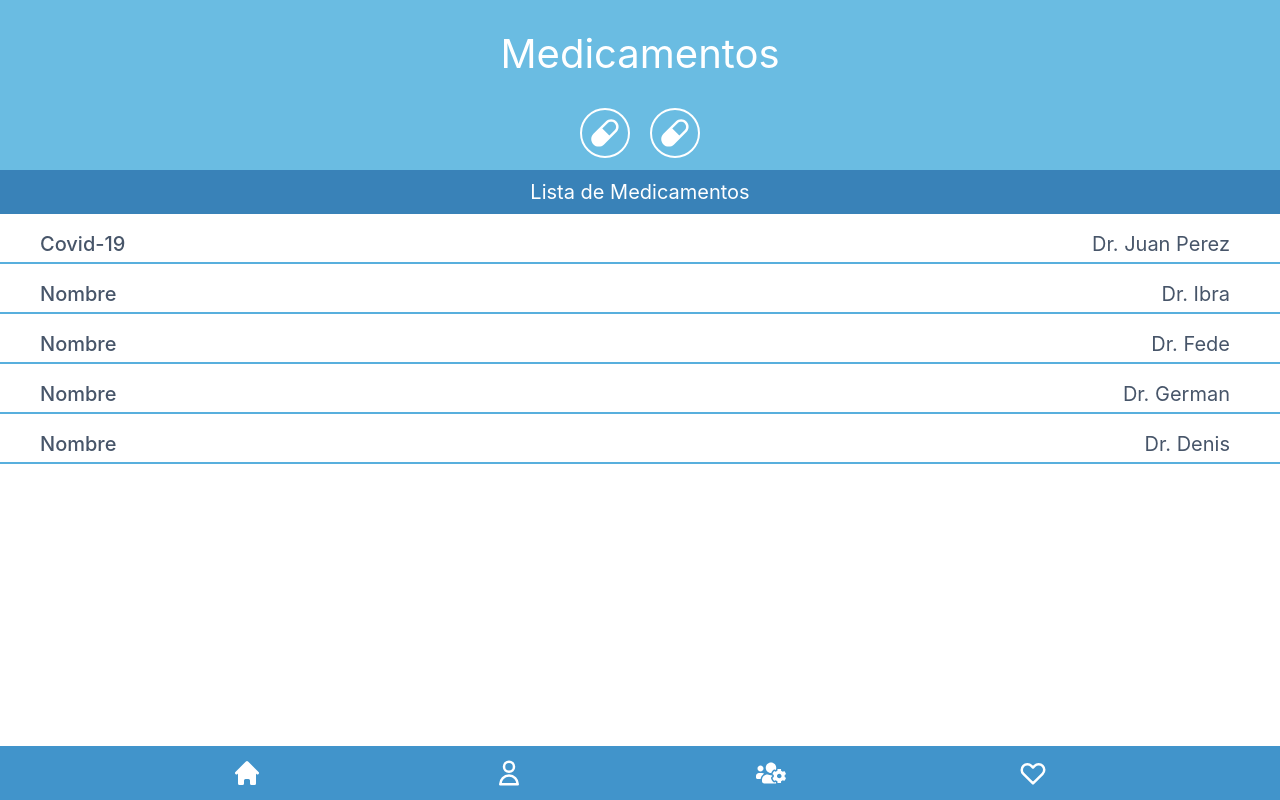
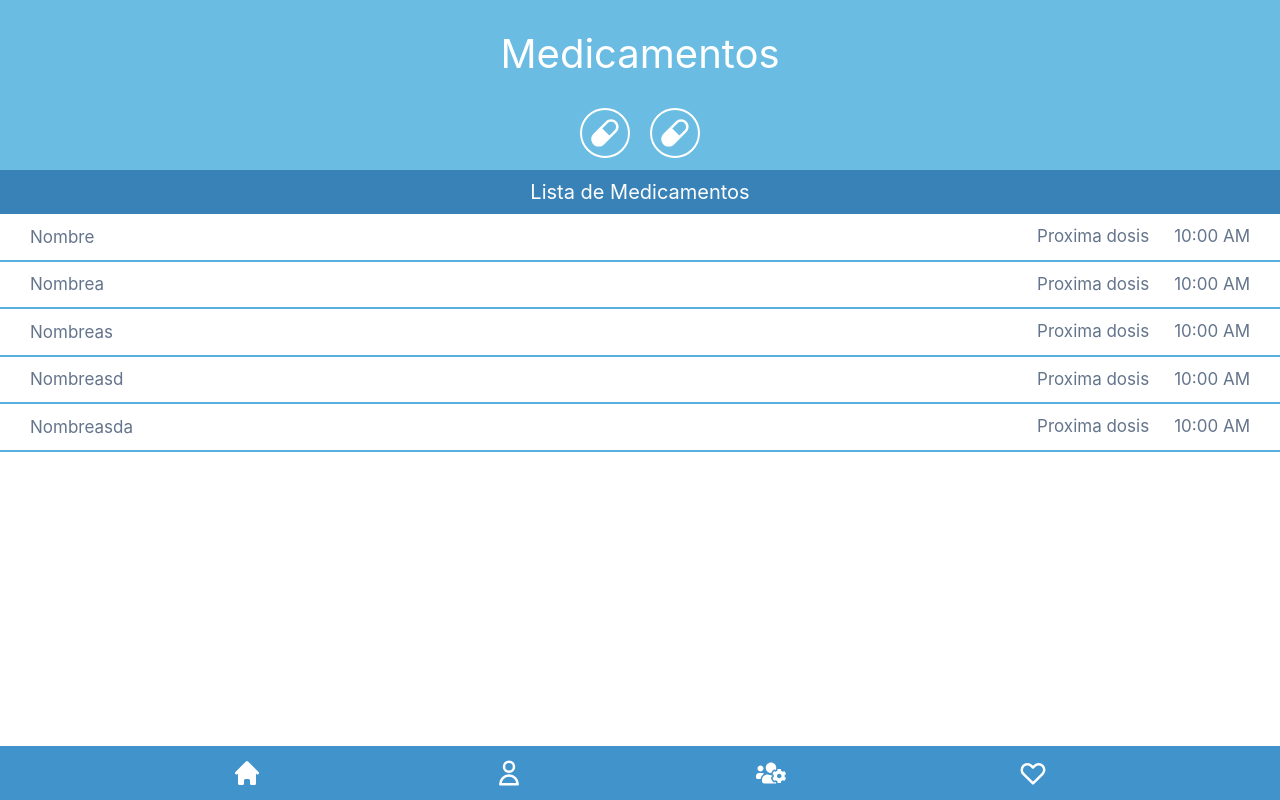
Before and after one commit to ArrascaetaFedericoIgnacio/SANVA-Proyect, a React (Vite) app in the folder client/: page /medicineslist in a window 1280 px wide. Built offline with nearby package versions, Linux system fonts and the light colour scheme.

Commit message:
list-complete

```diff
--- /dev/null
+++ b/client/src/components/AccordionMedic.jsx
@@ -0,0 +1,28 @@
+import { Collapse } from "react-collapse"
+
+const AccordionMedic = ({open, toggle, nombre, dosis, hora, cantidad, next}) => {
+   return (
+      <div className="bg-white border-b-2 border-[#58afdd]">
+         <div className="pt-[10px] flex justify-between pl-[30px] pr-[30px] items-center cursor-pointer text-slate-500"
+            onClick={toggle}
+         >
+            <p className="text-[17px] pb-[9px]">{nombre}</p>
+            <div className="flex gap-[25px]">
+            <p className={`text-[17px] pl-2.5 pb-[10px] ${open ? 'border-l-2 border-[#58afdd]' : ''}`}>{dosis}</p>
+            <p className="text-[17px] pb-[9px]">{hora}</p>
+            </div>
+         </div>
+         <Collapse isOpened={open}>
+            <div className="px-[30px] flex justify-between text-slate-500 text-[17px]">
+               <div className=""></div>
+               <div>
+                  <p className={`mr-[52px] pl-[11px] text-start w-[10rem] ${open ? 'border-l-2 border-[#58afdd]' : ''}`}>{cantidad}</p>
+                  <p className={`mr-[52px] pl-[11px] text-start w-[10rem] mb-2 ${open ? 'border-l-2 border-[#58afdd]' : ''}`}>{next}</p>
+               </div>
+            </div>
+         </Collapse>
+      </div>
+   )
+}
+
+export default AccordionMedic
--- a/client/src/components/AcordionLista.jsx
+++ b/client/src/components/AcordionLista.jsx
@@ -3,21 +3,18 @@ import { Collapse } from "react-collapse"
 const AccordionList = ({open, toggle, title, medico, medicamento, tratamiento}) => {
    return (
       <div className="bg-white border-b-2 border-[#58afdd]">
-         <div className="pt-[15px] pb-[3px] flex justify-between pl-[40px] pr-[50px] items-center cursor-pointer text-slate-600"
+         <div className="pt-[10px] flex justify-between pl-[35px] pr-[30px] items-center cursor-pointer text-slate-500"
             onClick={toggle}
          >
-            <p className="text-[20px] font-medium">{title}</p>
-            <p className="text-[20px]">{medico}</p>
+            <p className="text-[18px] font-medium">{title}</p>
+            <p className={`text-[18px] w-[12rem] pl-3 pb-[10px] ${open ? 'border-l-2 border-[#58afdd] text-start' : ''}`}>{medico}</p>
          </div>
          <Collapse isOpened={open}>
-            <div className="text-slate-600">
-               <div className="flex justify-center text-[18px] gap-3">
-                  <p>Medicamento:</p>
-                  <p>{medicamento}</p>
-               </div>
-               <div className="pb-2 flex justify-center text-[18px] gap-3">
-                  <p>Tratamiento:</p>
-                  <p>{tratamiento}</p>
+            <div className="px-[30px] flex justify-between text-slate-500 text-[17px]">
+               <div className=""></div>
+               <div>
+                  <p className={`mr-[32px] pl-[11px] text-start w-[10rem] ${open ? 'border-l-2 border-[#58afdd]' : ''}`}>{medicamento}</p>
+                  <p className={`mr-[32px] pl-[11px] text-start w-[10rem] mb-2 ${open ? 'border-l-2 border-[#58afdd]' : ''}`}>{tratamiento}</p>
                </div>
             </div>
          </Collapse>
--- a/client/src/components/DiseasesList.jsx
+++ b/client/src/components/DiseasesList.jsx
@@ -22,25 +22,25 @@ const Diseases = () => {
       tratamiento: "c/8hs, 7 dias",
     },
     {
-      nombre: "Nombre",
+      nombre: "Nombrea",
       medico: "Dr. Ibra Cardozo",
       medicamento: "Medicamento",
       tratamiento: "Tratamiento",
     },
     {
-      nombre: "Nombre",
+      nombre: "Nombreas",
       medico: "Dr. Fede Arrascaeta",
       medicamento: "Medicamento",
       tratamiento: "Tratamiento",
     },
     {
-      nombre: "Nombre",
+      nombre: "Nombreasd",
       medico: "Dr. German German",
       medicamento: "Medicamento",
       tratamiento: "Tratamiento",
     },
     {
-      nombre: "Nombre",
+      nombre: "Nombreasda",
       medico: "Dr. Denis Gabriel",
       medicamento: "Medicamento",
       tratamiento: "Tratamiento",
--- a/client/src/components/MedicinesList.jsx
+++ b/client/src/components/MedicinesList.jsx
@@ -3,6 +3,7 @@ import { Footer } from "./footer"
 import { CgPill } from "react-icons/cg"
 import { Link } from "react-router-dom"
 import AccordionList from "./AcordionLista"
+import AccordionMedic from "./AccordionMedic"
 
 const MedicinesList = () => {
 
@@ -15,34 +16,39 @@ const MedicinesList = () => {
   }
   const ListaMedicamentos = [
     {
-      nombre: "Covid-19",
-      medico: "Dr. Juan Perez",
-      medicamento: "Amoxilina",
-      tratamiento: "c/8hs, 7 dias",
+      nombre: "Nombre",
+      dosis: "Proxima dosis",
+      hora: "10:00 AM",
+      cantidad: "2 pildoras",
+      next: "Cada 6 horas",
     },
     {
-      nombre: "Nombre",
-      medico: "Dr. Ibra",
-      medicamento: "Medicamento",
-      tratamiento: "Tratamiento",
+      nombre: "Nombrea",
+      dosis: "Proxima dosis",
+      hora: "10:00 AM",
+      cantidad: "2 pildoras",
+      next: "Cada 6 horas",
     },
     {
-      nombre: "Nombre",
-      medico: "Dr. Fede",
-      medicamento: "Medicamento",
-      tratamiento: "Tratamiento",
+      nombre: "Nombreas",
+      dosis: "Proxima dosis",
+      hora: "10:00 AM",
+      cantidad: "2 pildoras",
+      next: "Cada 6 horas",
     },
     {
-      nombre: "Nombre",
-      medico: "Dr. German",
-      medicamento: "Medicamento",
-      tratamiento: "Tratamiento",
+      nombre: "Nombreasd",
+      dosis: "Proxima dosis",
+      hora: "10:00 AM",
+      cantidad: "2 pildoras",
+      next: "Cada 6 horas",
     },
     {
-      nombre: "Nombre",
-      medico: "Dr. Denis",
-      medicamento: "Medicamento",
-      tratamiento: "Tratamiento",
+      nombre: "Nombreasda",
+      dosis: "Proxima dosis",
+      hora: "10:00 AM",
+      cantidad: "2 pildoras",
+      next: "Cada 6 horas",
     },
   ]
 
@@ -67,12 +73,13 @@ const MedicinesList = () => {
       <div className="flex-1 bg-white">
       {
         ListaMedicamentos?.map((elem, i) => (
-          <AccordionList key={i} open={open === i}
+          <AccordionMedic key={i} open={open === i}
           toggle={() => toggle(i)}
-          title={elem.nombre}
-          medico={elem.medico}
-          medicamento={elem.medicamento}
-          tratamiento={elem.tratamiento}
+          nombre={elem.nombre}
+          dosis={elem.dosis}
+          hora={elem.hora}
+          cantidad={elem.cantidad}
+          next={elem.next}
           />
           ))
         }
```
